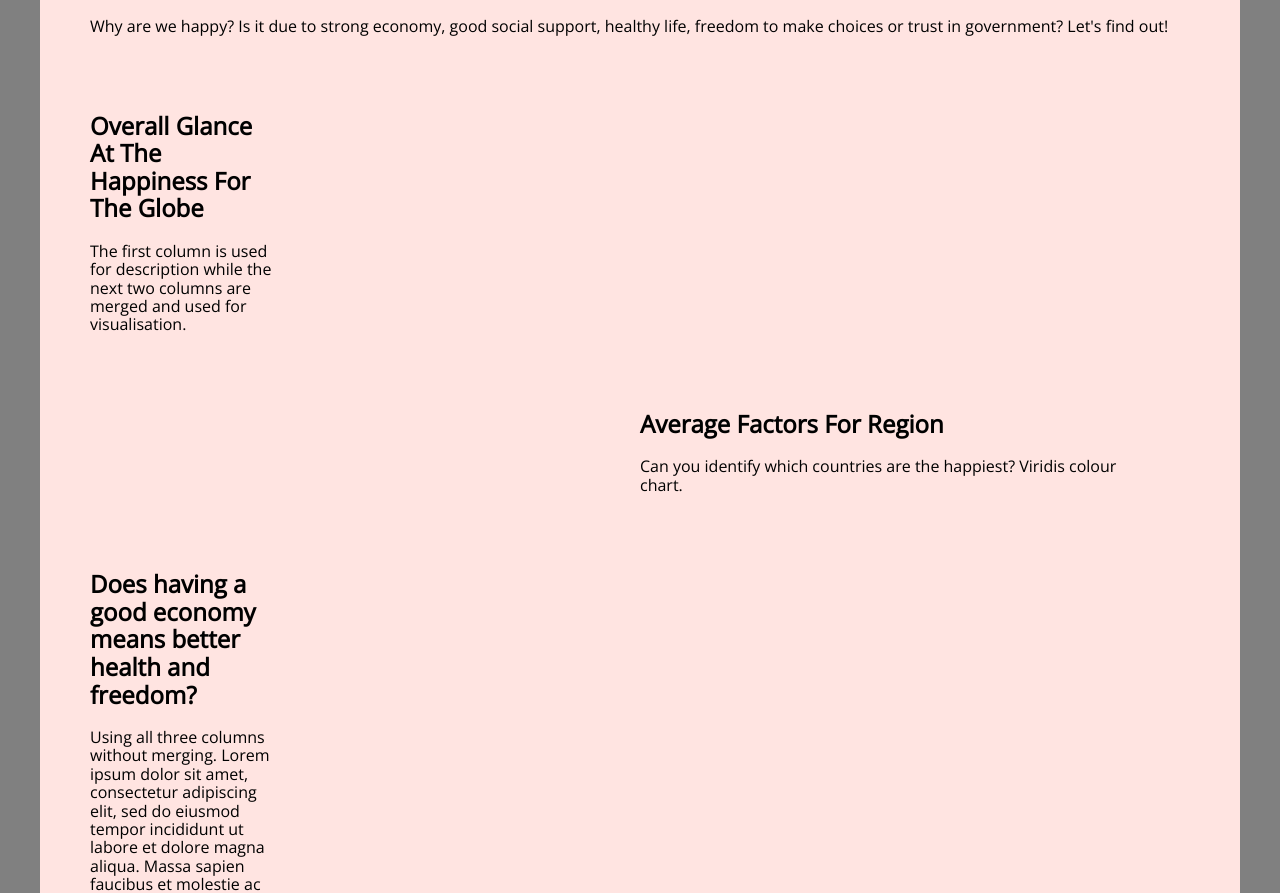
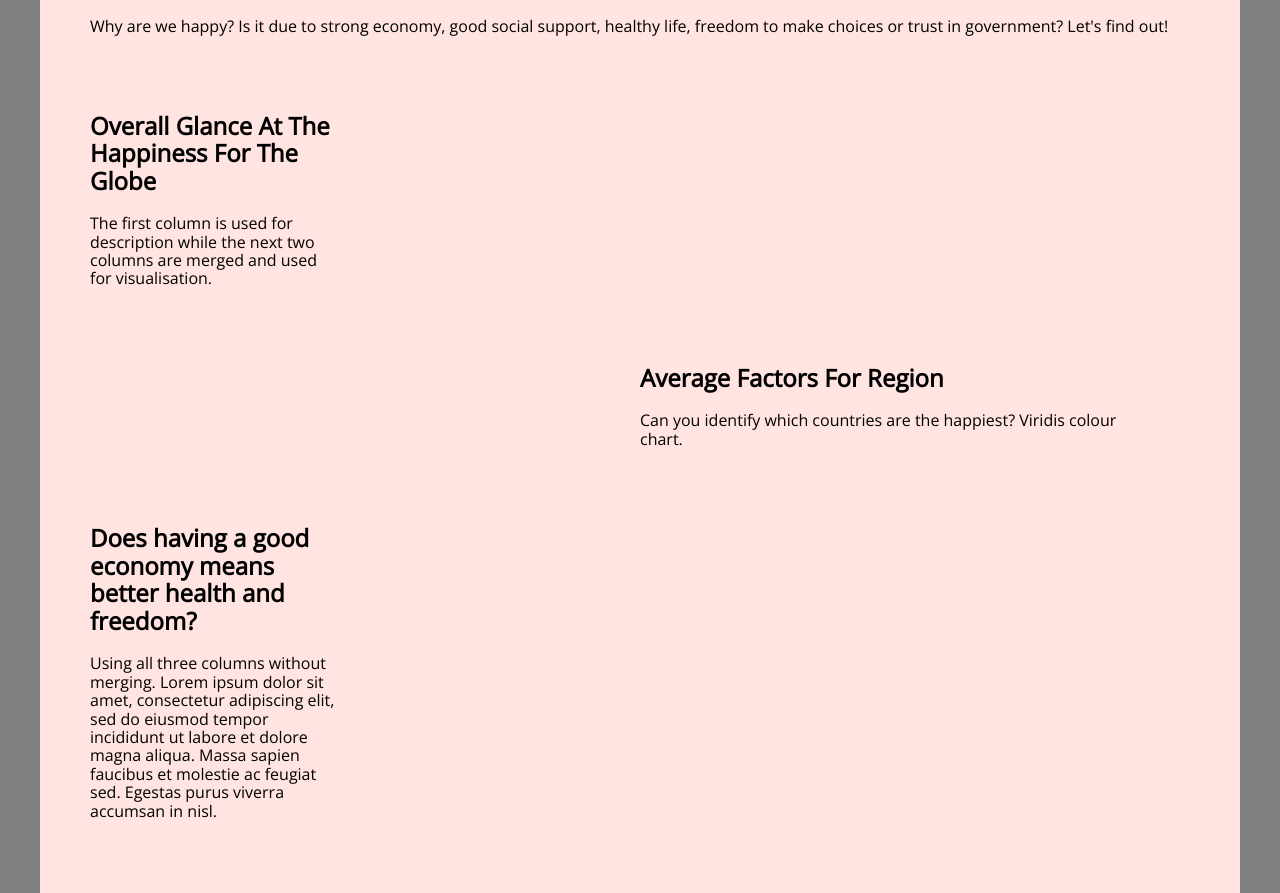
Before and after one commit to Averiandith/FIT3179, a plain HTML site: page index.html in a window 1280 px wide. Shown: the part 81-974 px from the top of the page. Drawn offline with nearby package versions, Linux system fonts and the light colour scheme; a script that the page names is missing.

Commit message:
Modify Pages

```diff
--- a/index.html
+++ b/index.html
@@ -68,7 +68,7 @@
 
     <!-- pure grid group -->
     <div class="pure-g">
-        <div class="pure-u-1-5">
+        <div class="pure-u-1-4">
             <div class="description description-left">
               <h2>Overall Glance At The Happiness For The Globe</h2>
               <p>The first column is used for description while the next two columns are merged and used for visualisation.</p>
@@ -96,7 +96,7 @@
 
     <!-- pure grid group -->
     <div class="pure-g">
-        <div class="pure-u-1-5">
+        <div class="pure-u-1-4">
           <div class="description description-left">
             <h2>Does having a good economy means better health and freedom?</h2>
             <p>Using all three columns without merging. Lorem ipsum dolor sit amet, consectetur adipiscing elit, sed do eiusmod tempor incididunt ut labore et dolore magna aliqua. Massa sapien faucibus et molestie ac feugiat sed. Egestas purus viverra accumsan in nisl.</p>
```
